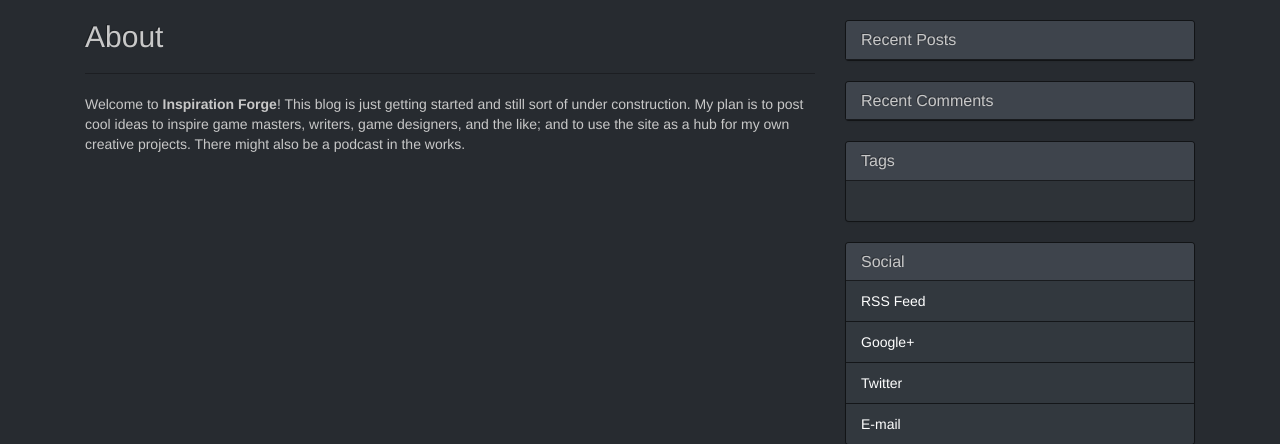
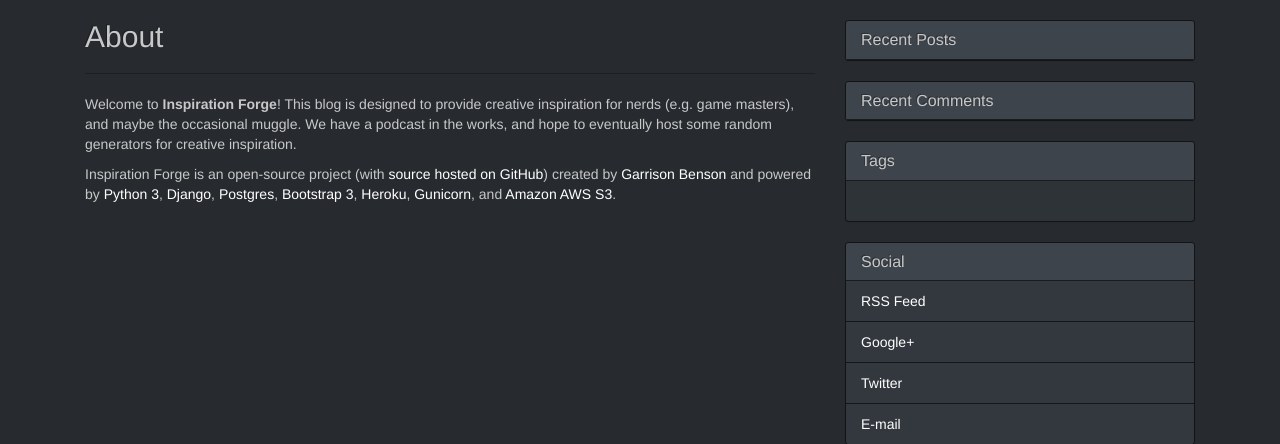
Before and after one commit to FarmCodeGary/InspirationForge, a Django app: page /about/ in a window 1280 px wide. Shown: the part 52-496 px from the top of the page. Run offline with Django 3.2, Linux system fonts and the light colour scheme; data that the repository does not hold is empty; some libraries are stand-ins or nearby versions.

Commit message:
Tweaked README and about page.

```diff
--- a/templates/about.html
+++ b/templates/about.html
@@ -9,10 +9,25 @@
   <hr/>
   <div class="blog-content">
     <p>
-      Welcome to <strong>Inspiration Forge</strong>! This blog is just getting
-      started and still sort of under construction. My plan is to post cool
-      ideas to inspire game masters, writers, game designers, and the like; and
-      to use the site as a hub for my own creative projects. There might also
-      be a podcast in the works.
+      Welcome to <strong>Inspiration Forge</strong>! This blog is designed to
+      provide creative inspiration for nerds (e.g. game masters), and
+      maybe the occasional muggle. We have a podcast in the works, and hope to
+      eventually host some random generators for creative inspiration.
+    </p>
+    <p>
+      Inspiration Forge is an open-source project
+      (with
+      <a href="https://github.com/FarmCodeGary/InspirationForge" target="_blank">
+        source hosted on GitHub</a>)
+      created by <a href="https://github.com/FarmCodeGary" target="_blank">Garrison Benson</a>
+      and powered by
+      <a href="https://www.python.org/" target="_blank">Python 3</a>,
+      <a href="https://www.djangoproject.com/" target="_blank">Django</a>,
+      <a href="http://www.postgresql.org/" target="_blank">Postgres</a>,
+      <a href="http://getbootstrap.com/" target="_blank">Bootstrap 3</a>,
+      <a href="http://www.heroku.com/" target="_blank">Heroku</a>,
+      <a href="http://gunicorn.org/" target="_blank">Gunicorn</a>,
+      and <a href="http://aws.amazon.com/" target="_blank">Amazon AWS S3</a>.
+    </p>
   </div>
 {% endblock content %}
```
Also changed, not shown: 1 other file.
